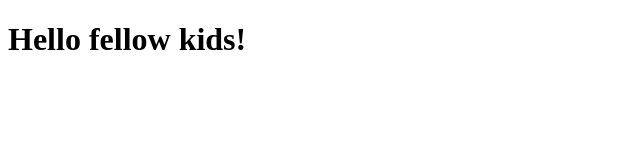
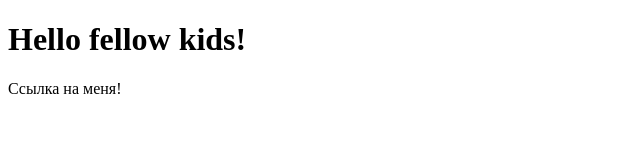
Before and after one commit to Nick715404/testGit, a plain HTML site: page index.html in a window 1280 px wide. Shown: the whole page, without its empty margins (0-640 px from the left). Drawn offline with Linux system fonts and the light colour scheme.

Commit message:
Update index.html

```diff
--- a/index.html
+++ b/index.html
@@ -9,6 +9,7 @@
 <body>
     <div class="container">
         <h1 class="title">Hello fellow kids!</h2>
+        <a class="link">Ссылка на меня!</a>
     </div>
 </body>
 </html>
```
